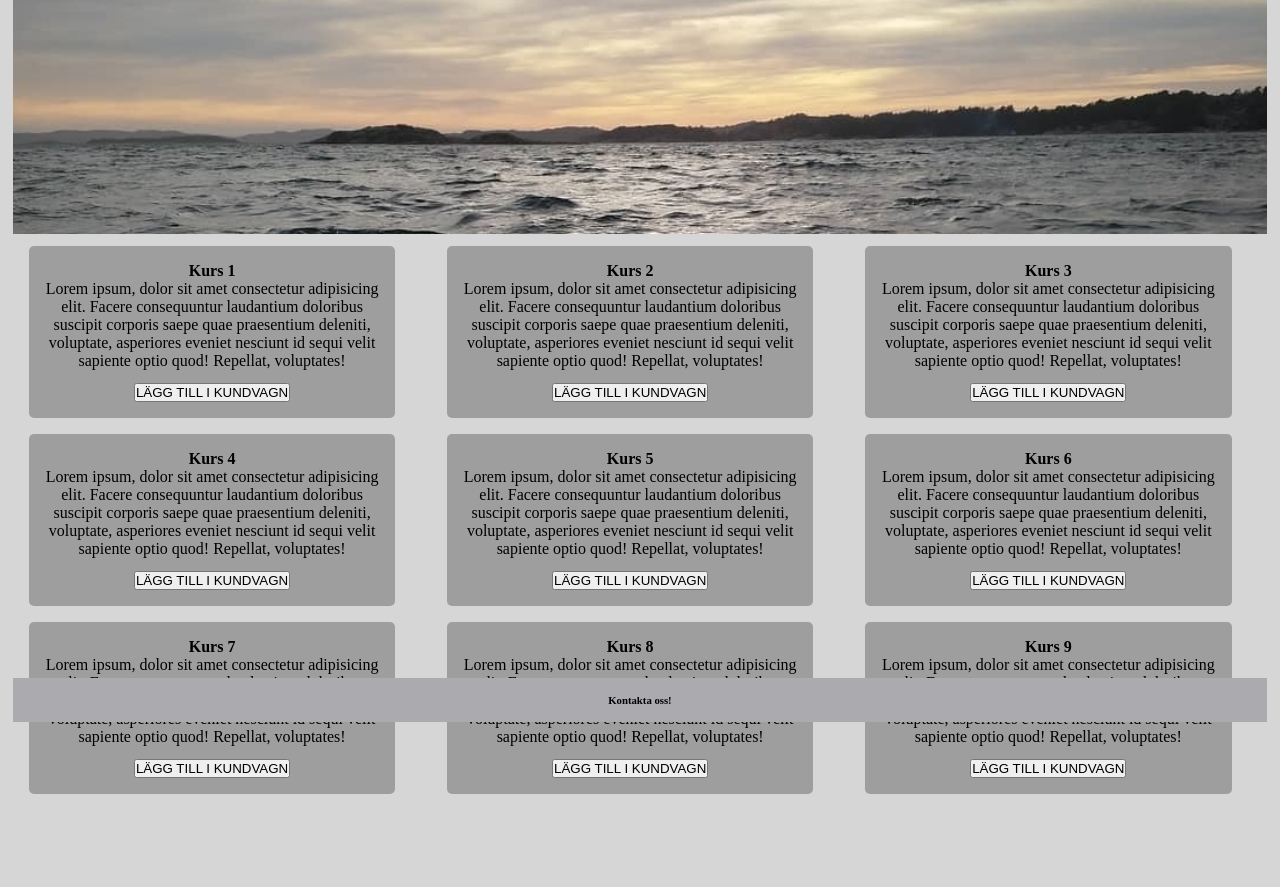
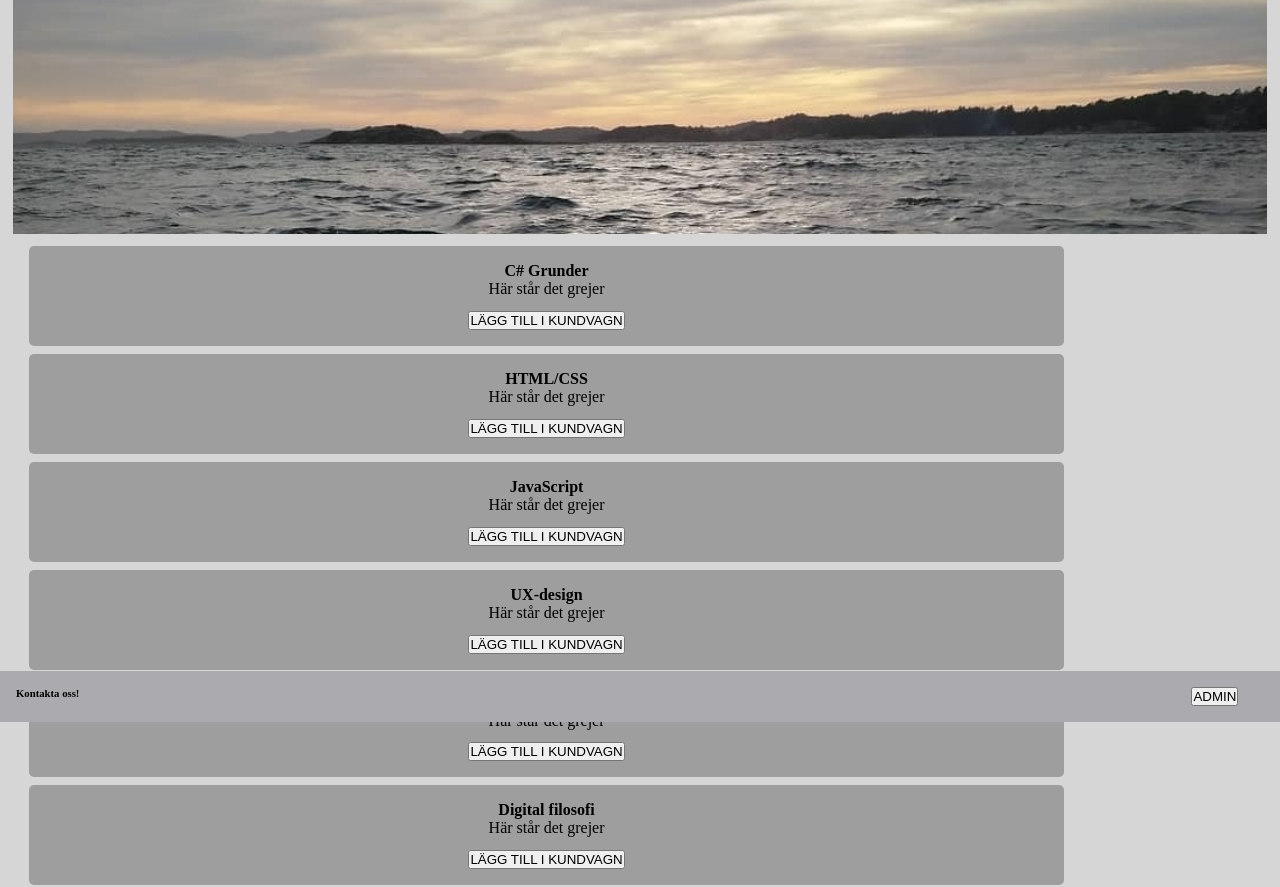
Before and after one commit to annakatla/WestCoastEducation, a plain HTML site: page HTML/kurser.html in a window 1280 px wide. Shown: the part 78-965 px from the top of the page. Before the commit the page ends 928 px from the top, so only its background shows below. Drawn offline with Linux system fonts and the light colour scheme.

Commit message:
lägger till modaler.

```diff
--- a/CSS/style.css
+++ b/CSS/style.css
@@ -54,6 +54,24 @@ nav {
   border-radius: 10%;
 }
 
+#showCart {
+  font-size: 16px;
+  border: none;
+  font-family: "Audiowide", cursive;
+  list-style: none;
+  display: inline-block;
+  /* padding: 2% 3%; */
+  position: relative;
+  background-color: rgba(134, 125, 125, 0.2);
+  color: black;
+  text-decoration: none;
+  border-radius: 10%;
+}
+
+#showCart:hover {
+  font-weight: bold;
+}
+
 .nav-links ul li a:hover {
   font-weight: bold;
 }
@@ -105,18 +123,33 @@ nav {
   margin-top: 0.8rem;
 }
 
+.modal {
+  display: none;
+}
+
 footer {
   background-color: #ababaf;
   width: 98vw;
+  display: flex;
+  flex-direction: row;
+  justify-content: space-between;
   text-align: center;
   position: fixed;
   bottom: 0;
-  padding: 1rem 0rem;
+  left: 0;
+  padding: 1rem;
+}
+
+#showAdmin {
+  margin-right: 2rem;
 }
 
 /*För mobiltelefoner*/
 @media (max-width: 768px) {
   .nav-links ul li a {
+    background-color: rgba(105, 105, 105, 0.7);
+  }
+  #showCart {
     background-color: rgba(105, 105, 105, 0.7);
   }
   .course-container {
--- a/HTML/kurser.html
+++ b/HTML/kurser.html
@@ -1,20 +1,23 @@
 <!DOCTYPE html>
 <html lang="en">
   <head>
-    <meta charset="UTF-8">
-    <meta http-equiv="X-UA-Compatible" content="IE=edge">
-    <meta name="viewport" content="width=device-width, initial-scale=1.0">
-    <link rel="preconnect" href="https://fonts.googleapis.com">
-<link rel="preconnect" href="https://fonts.gstatic.com" crossorigin>
-<link href="https://fonts.googleapis.com/css2?family=Audiowide&display=swap" rel="stylesheet">
-<link rel="stylesheet" href="../CSS/style.css">
+    <meta charset="UTF-8" />
+    <meta http-equiv="X-UA-Compatible" content="IE=edge" />
+    <meta name="viewport" content="width=device-width, initial-scale=1.0" />
+    <link rel="preconnect" href="https://fonts.googleapis.com" />
+    <link rel="preconnect" href="https://fonts.gstatic.com" crossorigin />
+    <link
+      href="https://fonts.googleapis.com/css2?family=Audiowide&display=swap"
+      rel="stylesheet"
+    />
+    <link rel="stylesheet" href="../CSS/style.css" />
     <title>West Coast Education</title>
   </head>
   <body>
     <div class="flex-container">
       <header class="menu">
         <div class="bgpic">
-                <img src="../IMG/orust.jpg" alt="Bakgrundsbild">
+          <img src="../IMG/orust.jpg" alt="Bakgrundsbild" />
         </div>
         <nav>
           <h1 id="logo">WEST COAST EDUCATION</h1>
@@ -23,59 +26,30 @@
               <li><a href="../index.html">HEM</a></li>
               <li><a href="kurser.html">KURSER</a></li>
               <li><a href="omOss.html">OM OSS</a></li>
-                    <li><a href="../index.html">KUNDVAGN</a></li>
+              <li><button id="showCart">KUNDVAGN</button></li>
             </ul>
           </div>
         </nav>
       </header>
       <main>
         <div class="main">
-            <div class="course-container">
-                <div class="courseCard course1">
-                    <h4>Kurs 1</h4>
-                    <p>Lorem ipsum, dolor sit amet consectetur adipisicing elit. Facere consequuntur laudantium doloribus suscipit corporis saepe quae praesentium deleniti, voluptate, asperiores eveniet nesciunt id sequi velit sapiente optio quod! Repellat, voluptates!</p>
-                    <button class="courseBtn">LÄGG TILL I KUNDVAGN</button>
+          <div id="course-container"></div>
+
+          <div id="shoppingCart" class="modal">
+            <div>
+              <h3>Kundvagn</h3>
             </div>
-                <div class="courseCard course2">
-                    <h4>Kurs 2</h4>
-                    <p>Lorem ipsum, dolor sit amet consectetur adipisicing elit. Facere consequuntur laudantium doloribus suscipit corporis saepe quae praesentium deleniti, voluptate, asperiores eveniet nesciunt id sequi velit sapiente optio quod! Repellat, voluptates!</p>
-                    <button class="courseBtn">LÄGG TILL I KUNDVAGN</button>
+            <ul id="cartList"></ul>
           </div>
-                <div class="courseCard course3">
-                    <h4>Kurs 3</h4>
-                    <p>Lorem ipsum, dolor sit amet consectetur adipisicing elit. Facere consequuntur laudantium doloribus suscipit corporis saepe quae praesentium deleniti, voluptate, asperiores eveniet nesciunt id sequi velit sapiente optio quod! Repellat, voluptates!</p>
-                    <button class="courseBtn">LÄGG TILL I KUNDVAGN</button>
-                </div>
-                <div class="courseCard course4">
-                    <h4>Kurs 4</h4>
-                    <p>Lorem ipsum, dolor sit amet consectetur adipisicing elit. Facere consequuntur laudantium doloribus suscipit corporis saepe quae praesentium deleniti, voluptate, asperiores eveniet nesciunt id sequi velit sapiente optio quod! Repellat, voluptates!</p>
-                    <button class="courseBtn">LÄGG TILL I KUNDVAGN</button>                </div>
-                <div class="courseCard course5">
-                    <h4>Kurs 5</h4>
-                    <p>Lorem ipsum, dolor sit amet consectetur adipisicing elit. Facere consequuntur laudantium doloribus suscipit corporis saepe quae praesentium deleniti, voluptate, asperiores eveniet nesciunt id sequi velit sapiente optio quod! Repellat, voluptates!</p>
-                    <button class="courseBtn">LÄGG TILL I KUNDVAGN</button>                </div>
-                <div class="courseCard course6">
-                    <h4>Kurs 6</h4>
-                    <p>Lorem ipsum, dolor sit amet consectetur adipisicing elit. Facere consequuntur laudantium doloribus suscipit corporis saepe quae praesentium deleniti, voluptate, asperiores eveniet nesciunt id sequi velit sapiente optio quod! Repellat, voluptates!</p>
-                    <button class="courseBtn">LÄGG TILL I KUNDVAGN</button>                </div>
-                <div class="courseCard course7">
-                    <h4>Kurs 7</h4>
-                    <p>Lorem ipsum, dolor sit amet consectetur adipisicing elit. Facere consequuntur laudantium doloribus suscipit corporis saepe quae praesentium deleniti, voluptate, asperiores eveniet nesciunt id sequi velit sapiente optio quod! Repellat, voluptates!</p>
-                    <button class="courseBtn">LÄGG TILL I KUNDVAGN</button>                </div>
-                <div class="courseCard course8">
-                    <h4>Kurs 8</h4>
-                    <p>Lorem ipsum, dolor sit amet consectetur adipisicing elit. Facere consequuntur laudantium doloribus suscipit corporis saepe quae praesentium deleniti, voluptate, asperiores eveniet nesciunt id sequi velit sapiente optio quod! Repellat, voluptates!</p>
-                    <button class="courseBtn">LÄGG TILL I KUNDVAGN</button>                </div>
-                <div class="courseCard course9">
-                    <h4>Kurs 9</h4>
-                    <p>Lorem ipsum, dolor sit amet consectetur adipisicing elit. Facere consequuntur laudantium doloribus suscipit corporis saepe quae praesentium deleniti, voluptate, asperiores eveniet nesciunt id sequi velit sapiente optio quod! Repellat, voluptates!</p>
-                    <button class="courseBtn">LÄGG TILL I KUNDVAGN</button>                </div>
-            </div>
+
+          <div id="admin" class="modal"></div>
         </div>
       </main>
       <footer>
         <h6>Kontakta oss!</h6>
+        <button id="showAdmin">ADMIN</button>
       </footer>
     </div>
+    <script src="../JS/courses.js"></script>
   </body>
 </html>
--- /dev/null
+++ b/JS/courses.js
@@ -0,0 +1,65 @@
+const jsonRequest = new Request("../js/courses.json");
+
+const courses = [];
+const cartCourses = [];
+
+var courseContainer = document.getElementById("course-container");
+var cartModal = document.getElementById("shoppingCart");
+var cartBtn = document.getElementById("showCart");
+
+class Course {
+    constructor(input) {
+        this.courseName = input.courseName;
+        this.price = input.price;
+        this.courseDcp = input.courseDcp;
+        this.courseNr = input.courseNr
+    }
+}
+
+function showCourseList(courseList) {
+    for (let i = 0; i < courseList.length; i++) {
+        let course = courseList[i];
+        let courseCard = document.createElement("div");
+        courseCard.className = "courseCard";
+        let courseName = document.createElement("h4");
+        let courseDcp = document.createElement("p");
+        let addToCartBtn = document.createElement("button");
+        let courseNmb = i;
+        addToCartBtn.className = "courseBtn";
+        addToCartBtn.innerText = "LÄGG TILL I KUNDVAGN";
+        addToCartBtn.onclick = addToCart(courseNmb);
+        courseName.innerText = course.courseName;
+        courseDcp.innerText = course.courseDcp;
+        courseCard.appendChild(courseName);
+        courseCard.appendChild(courseDcp);
+        courseCard.appendChild(addToCartBtn);
+        courseContainer.appendChild(courseCard);
+    }
+}
+
+function addToCart(courseID) {
+    cartCourses.push(courses[courseID]);
+}
+
+cartBtn.onclick = function showCart(cartCourses) {
+    cartModal.style.display = "block";
+    courseContainer.style.display = "none";
+    let shoppingCart = document.createElement("ul");
+    shoppingCart.className = "coursesInCart";
+    for (let i = 0; i < cartCourses.length; i++) {
+        let courseInCart = document.createElement("li");
+        courseInCart.innerText = course.courseName;
+        cartList.appendChild(courseInCart);
+    }
+}
+
+fetch (jsonRequest)
+    .then((response) => response.json())
+    .then((data) => {
+        for (let i = 0; i < data.length; i++) {
+            let course = new Course(data[i]);
+            courses.push(course);
+        }
+        showCourseList(courses);
+    })
+    .catch(console.error);
--- /dev/null
+++ b/JS/courses.json
@@ -0,0 +1,56 @@
+[
+    {
+        "courseName": "C# Grunder",
+        "courseDcp": "Här står det grejer",
+        "courseNr": 1,
+        "price": 1000
+    },
+    {
+        "courseName": "HTML/CSS",
+        "courseDcp": "Här står det grejer",
+        "courseNr": 2,
+        "price": 500
+    },
+    {
+        "courseName": "JavaScript",
+        "courseDcp": "Här står det grejer",
+        "courseNr": 3,
+        "price": 2000
+    },
+    {
+        "courseName": "UX-design",
+        "courseDcp": "Här står det grejer",
+        "courseNr": 4,
+        "price": 1500
+    },
+    {
+        "courseName": "Nya utmaningar i den digitala världen",
+        "courseDcp": "Här står det grejer",
+        "courseNr": 5,
+        "price": 1200
+    },
+    {
+        "courseName": "Digital filosofi",
+        "courseDcp": "Här står det grejer",
+        "courseNr": 6,
+        "price": 1000
+    },
+    {
+        "courseName": "GDPR",
+        "courseDcp": "Här står det grejer",
+        "courseNr": 7,
+        "price": 100
+    },
+    {
+        "courseName": ".NET developer",
+        "courseDcp": "Här står det grejer",
+        "courseNr": 8,
+        "price": 10000
+    },
+    {
+        "courseName": "Moral på nätet",
+        "courseDcp": "Här står det grejer",
+        "courseNr": 9,
+        "price": 800
+    }
+]
```
Also changed, not shown: HTML/omOss.html (+18 -11 lines), index.html (+31 -23 lines). Lines whose indentation alone changed are shown as unchanged.
